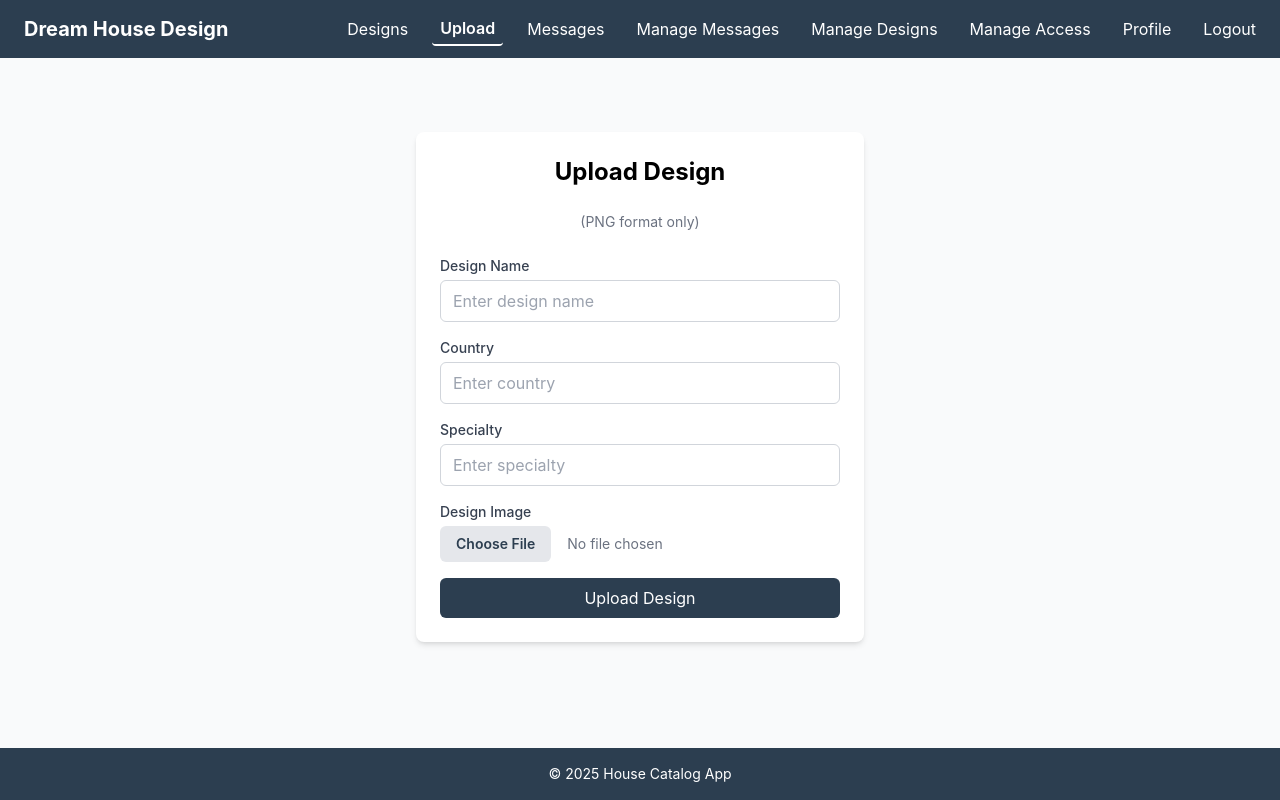
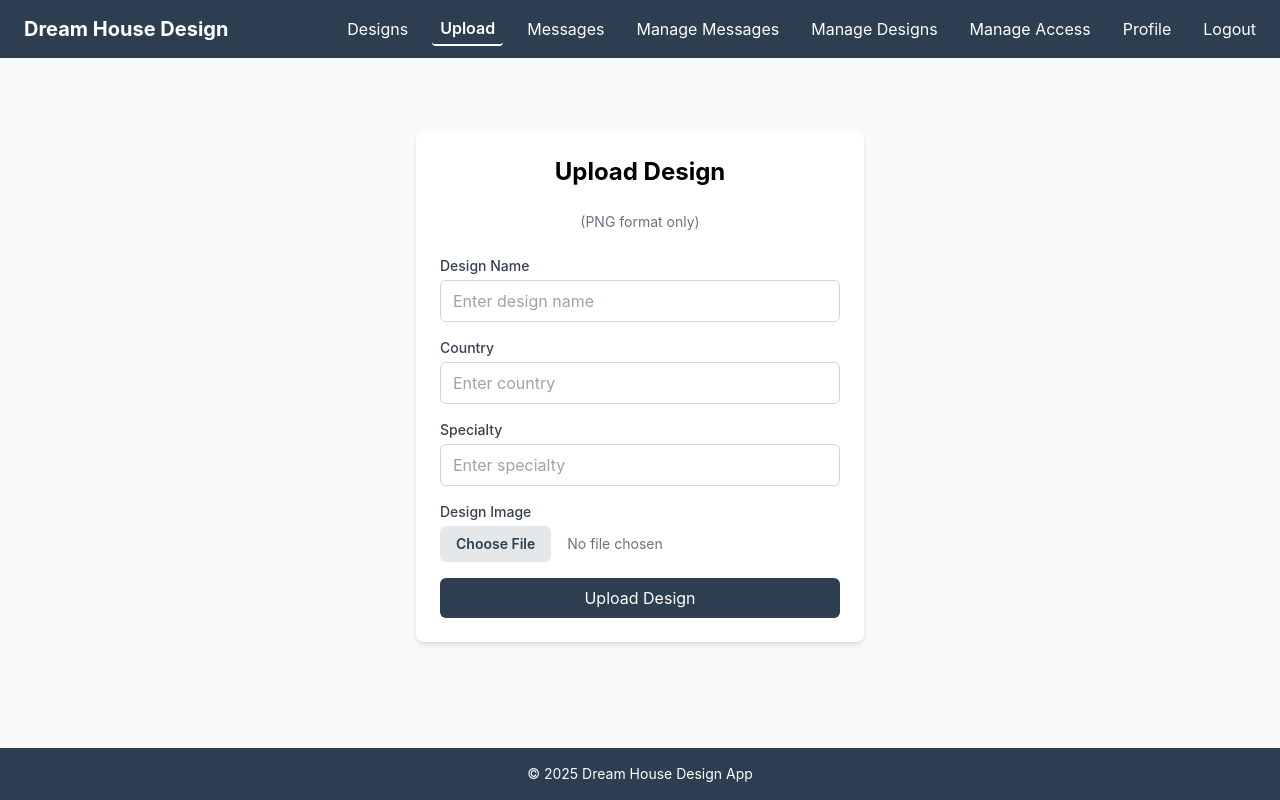
Before and after one commit to snopflake/house-catalog-app, a React (Create React App) app in the folder frontend/: page /upload in a window 1280 px wide. Built offline with nearby package versions, Linux system fonts and the light colour scheme; no server answers; sample sign-in values are in the browser's storage.

Commit message:
change footer name

```diff
--- a/frontend/src/components/Footer.js
+++ b/frontend/src/components/Footer.js
@@ -1,7 +1,7 @@
 function Footer() {
   return (
     <footer className="bg-[#2C3E50] text-center py-4 mt-8">
-      <p className="text-white text-sm">&copy; 2025 House Catalog App</p>
+      <p className="text-white text-sm">&copy; 2025 Dream House Design App</p>
     </footer>
   );
 }
```
